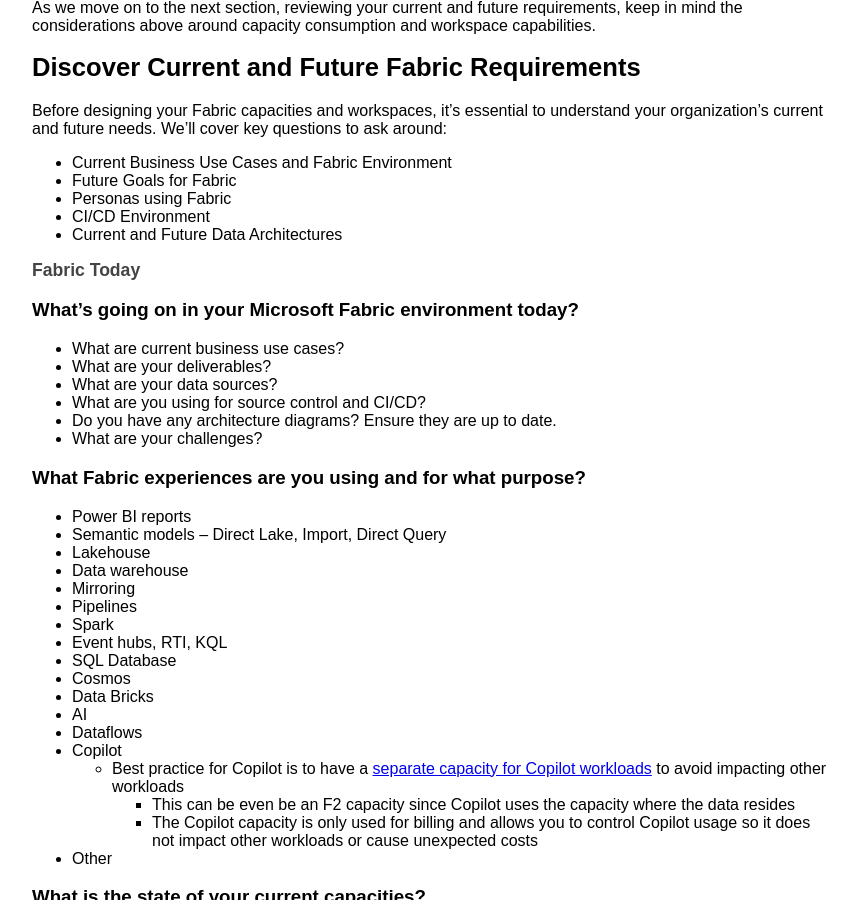
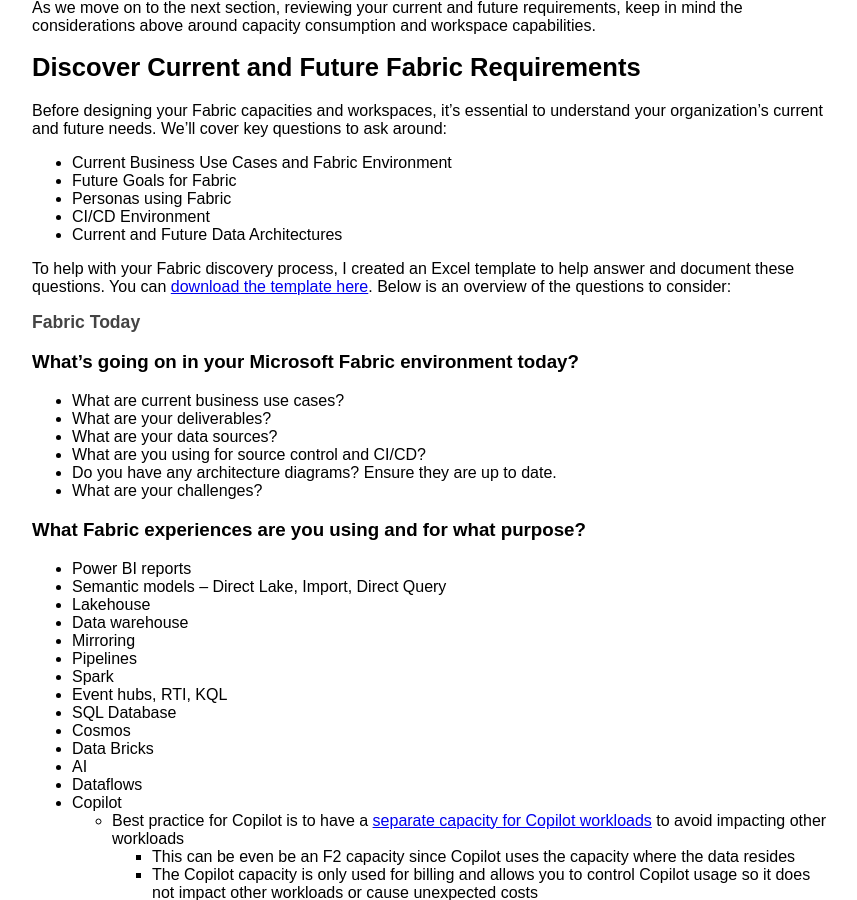
Before and after one commit to jehayesms/jean-hayes-ai-analytics, a Jekyll site: the page built from _posts/2025-12-22-capacity-ws-design.md, in a window 1280 px wide and 900 px high, scrolled down 3823 px. Shown: the whole window, without its empty margins (68-925 px from the left). Built offline with Jekyll 4.4.1, drawn with Linux system fonts in a browser that asks for light colours; comment, search, counter and statistics services are not loaded; some of the changed text lies outside the part shown.

Commit message:
update link

```diff
--- a/_posts/2025-12-22-capacity-ws-design.md
+++ b/_posts/2025-12-22-capacity-ws-design.md
@@ -111,6 +111,8 @@
 - Personas using Fabric
 - CI/CD Environment
 - Current and Future Data Architectures
+
+To help with your Fabric discovery process, I created an Excel template to help answer and document these questions. You can [download the template here]( https://github.com/contosojh/sample-files/blob/main/Fabric_Discovery_Toolkit.xlsx). Below is an overview of the questions to consider:
 
 ## **Fabric Today**
 
```
Also changed, not shown: other parts of _posts/2025-12-22-capacity-ws-design.md (+0 -2 lines).
